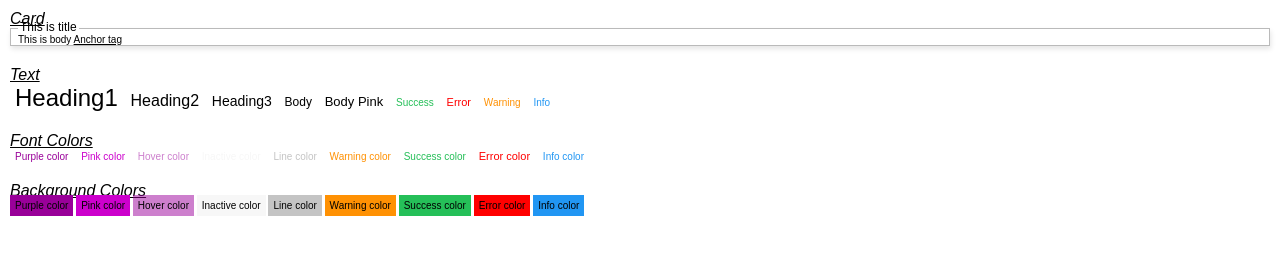
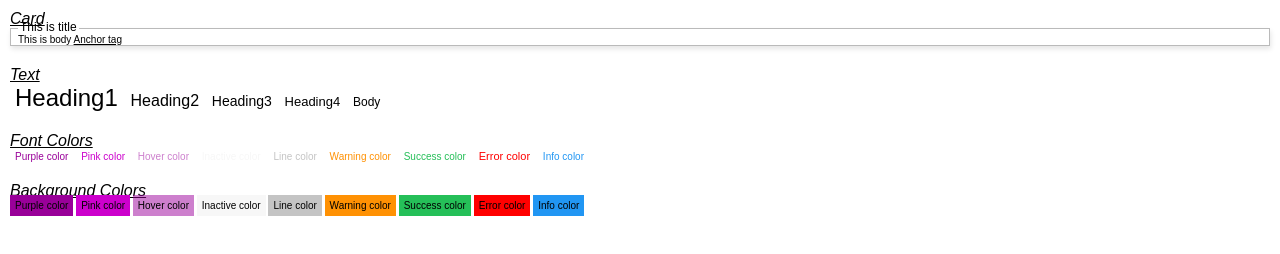
Before and after one commit to malipramod/css-util-lib, a website: page index.html in a window 1280 px wide. Drawn offline with nearby package versions, Linux system fonts and the light colour scheme; files that its build step writes are made by us from their sources.

Commit message:
Update font sizes

```diff
--- a/index.html
+++ b/index.html
@@ -29,12 +29,8 @@
         <span style="padding: 5px;" class="text-h1">Heading1</span>
         <span style="padding: 5px;" class="text-h2">Heading2</span>
         <span style="padding: 5px;" class="text-h3">Heading3</span>
+        <span style="padding: 5px;" class="text-h4">Heading4</span>
         <span style="padding: 5px;" class="text-body">Body</span>
-        <span style="padding: 5px;" class="text-body-pink">Body Pink</span>
-        <span style="padding: 5px;" class="text-success">Success</span>
-        <span style="padding: 5px;" class="text-error">Error</span>
-        <span style="padding: 5px;" class="text-warning">Warning</span>
-        <span style="padding: 5px;" class="text-info">Info</span>
     </div>
 
     <!--Colors-->
--- a/partials/_variables.scss
+++ b/partials/_variables.scss
@@ -59,8 +59,8 @@ $font-sizes: (
     h1: $font-size-h1,
     h2: $font-size-h2,
     h3: $font-size-h3,
+    h4: $font-size-body-pink,
     body: $font-size-body,
-    body-pink: $font-size-body-pink,
     label: $font-size-label,
     error: $font-error-message
 );
```
